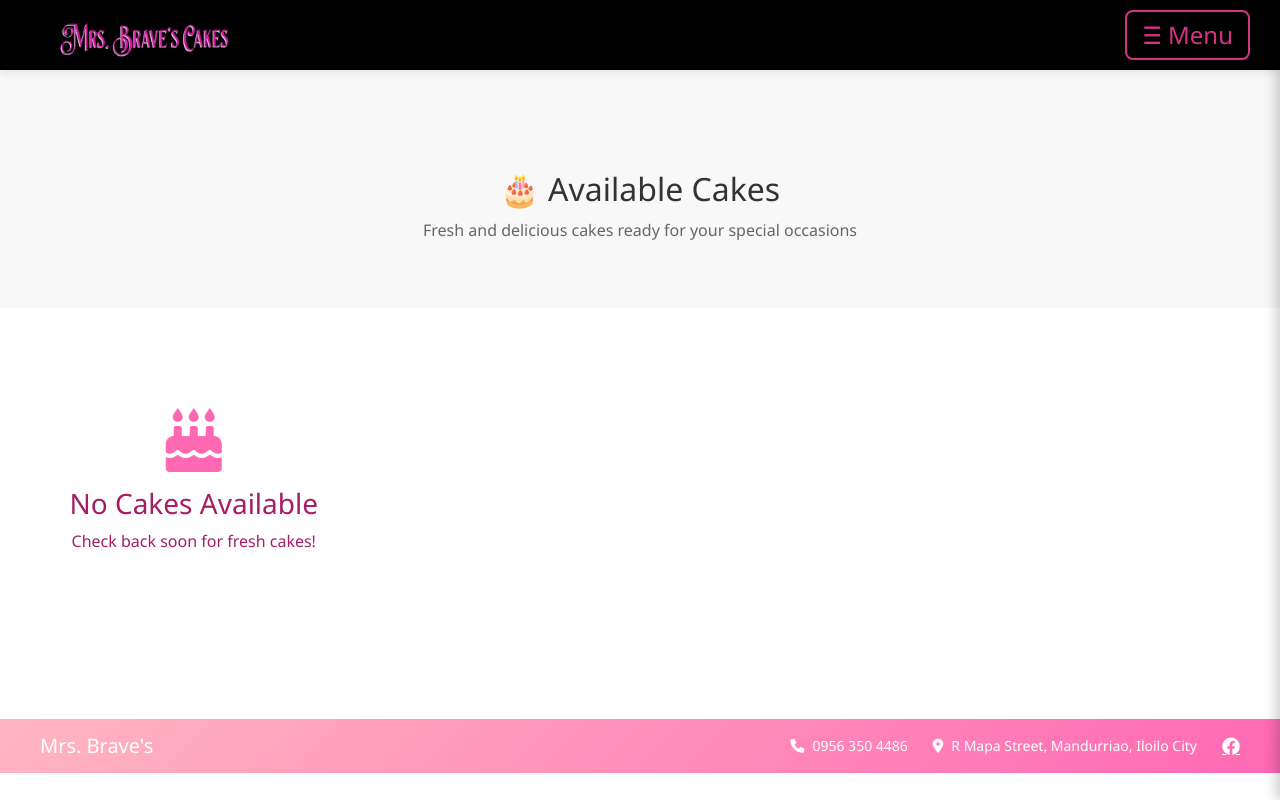
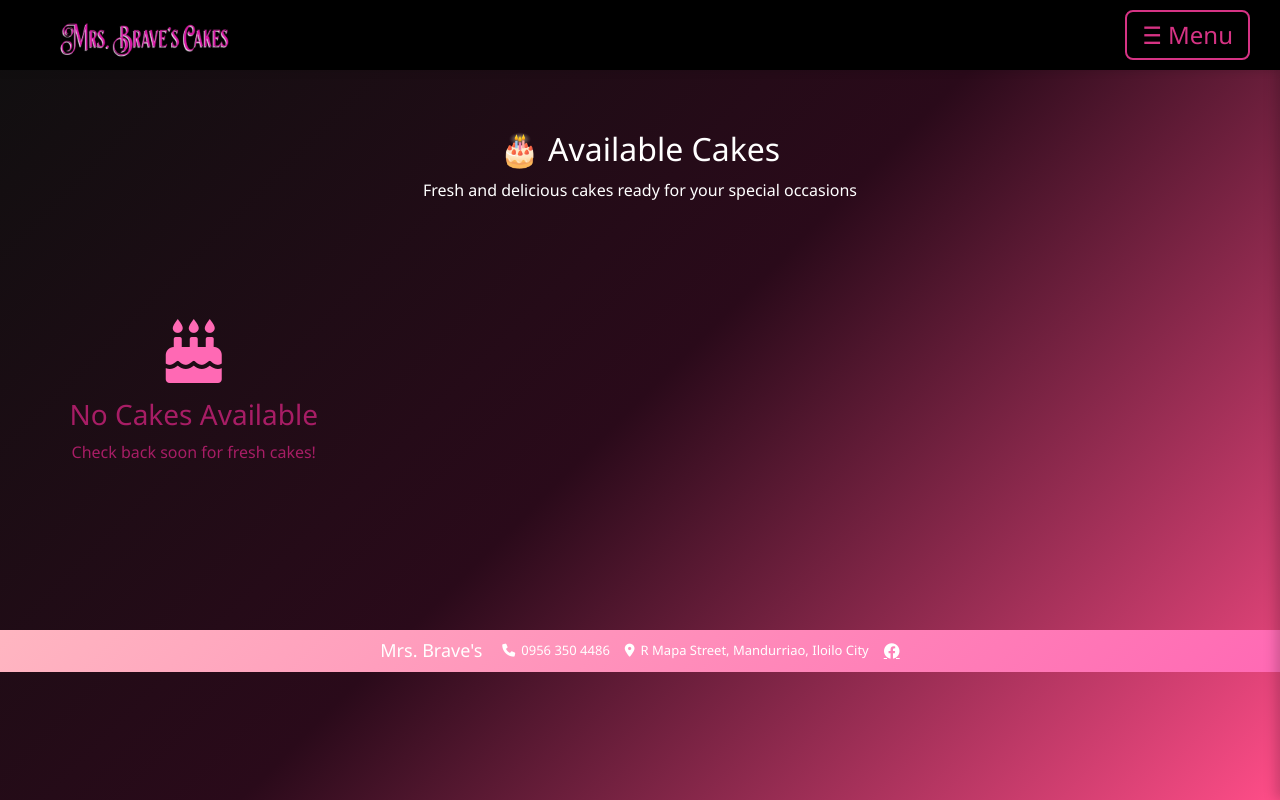
Before and after one commit to StressWare/Capstone-CakeShop, a Flask app: page /cakes in a window 1280 px wide. Run offline with Flask 3, Linux system fonts and the light colour scheme; data that the repository does not hold is empty; some libraries are stand-ins or nearby versions.

Commit message:
modal, available cakes theme changed

```diff
--- a/static/css/cakes.css
+++ b/static/css/cakes.css
@@ -7,7 +7,8 @@
 
 body {
   font-family: 'Segoe UI', Tahoma, Geneva, Verdana, sans-serif;
-  background-color: #fff;
+  background: linear-gradient(135deg, #0f0f0f, #2a0a1a, #ff4d88);
+  background-attachment: fixed;
   color: #333;
   line-height: 1.5;
 }
@@ -16,77 +17,6 @@ body {
   max-width: 1200px;
   margin: 0 auto;
   padding: 0 15px;
-}
-
-/* ===== NAVBAR ===== */
-.navbar {
-  position: fixed;
-  top: 0;
-  width: 100%;
-  background-color: #000;
-  color: #fff;
-  height: 60px;
-  display: flex;
-  align-items: center;
-  justify-content: space-between;
-  padding: 0 15px;
-  z-index: 100;
-}
-
-.navbar-brand {
-  color: #fff;
-  text-decoration: none;
-  font-weight: bold;
-  display: flex;
-  align-items: center;
-}
-
-.menu-btn {
-  background: none;
-  border: 2px solid #d63384;
-  color: #d63384;
-  border-radius: 6px;
-  padding: 5px 10px;
-  cursor: pointer;
-  font-size: 1rem;
-}
-
-.menu-btn:hover {
-  background-color: #d63384;
-  color: #fff;
-}
-
-.menu {
-  position: fixed;
-  top: 60px;
-  right: -200px;
-  width: 200px;
-  height: 100%;
-  background-color: #fff0f5;
-  box-shadow: -2px 0 8px rgba(0,0,0,0.2);
-  transition: right 0.3s ease;
-  padding: 20px;
-  display: flex;
-  flex-direction: column;
-}
-
-.menu.active {
-  right: 0;
-}
-
-.menu a {
-  text-decoration: none;
-  color: #d63384;
-  font-weight: 600;
-  margin-bottom: 15px;
-}
-
-.menu a:hover {
-  color: #a71d65;
-}
-
-.menu a.active {
-  color: #000;
 }
 
 /* ====== NAVBAR ====== */
@@ -205,8 +135,9 @@ body {
 
 /* ===== HEADER ===== */
 .header {
-  padding: 100px 15px 50px; /* extra top padding for navbar */
-  background-color: #f8f8f8;
+  padding: 60px 15px 1px; /* extra top padding for navbar */
+  background: transparent;
+  color: white;
   text-align: center;
 }
 
@@ -217,7 +148,7 @@ body {
 
 .header p {
   font-size: 1rem;
-  color: #666;
+  color: #ffffff;
 }
 
 /* ===== CAKES GRID ===== */
@@ -457,44 +427,54 @@ body {
 .custom-footer {
     background: linear-gradient(135deg, #ffb6c1, #ff69b4);
     color: white;
-  padding: 15px 40px;
+    padding: 10px 40px; /* reduced height */
+    margin-top: auto;
 }
 
+/* keep row but center everything */
 .footer-container {
     display: flex;
-  justify-content: space-between;
+    justify-content: center;  /* center everything */
     align-items: center;
+    gap: 20px;               /* spacing between items */
 }
 
+/* title */
 .footer-left h2 {
-  font-size: 20px;
+    color: white;
+    font-size: 18px;
     margin: 0;
 }
 
+/* right side */
 .footer-right {
     display: flex;
     align-items: center;
-  gap: 25px;
+    gap: 15px;
 }
 
+/* text */
 .footer-right p {
     margin: 0;
     display: flex;
     align-items: center;
-  gap: 8px;
-  font-size: 14px;
+    gap: 6px;
+    font-size: 13px;
 }
 
+/* facebook icon */
 .footer-right a {
     color: white;
-  font-size: 18px;
+    font-size: 16px;
     transition: 0.3s ease;
+    display: flex;
+    align-items: center;
 }
 
 .footer-right a:hover {
     opacity: 0.8;
     transform: scale(1.1);
-};
+}
 
 /* ===== MEDIA QUERIES ===== */
 @media (max-width: 768px) {
@@ -534,3 +514,38 @@ body {
     grid-template-columns: 1fr;
   }
 }
+
+/* ===== MOBILE: HORIZONTAL CAKE CARDS ===== */
+@media (max-width: 768px) {
+  .cakes-grid {
+    display: flex;
+    flex-wrap: nowrap;
+    overflow-x: auto;
+    gap: 14px;
+    padding: 10px;
+    scroll-snap-type: x mandatory;
+  }
+
+  .cake-card {
+    flex: 0 0 auto;
+    width: 200px;       /* increased width */
+    height: auto;       /* prevents overly tall cards */
+    scroll-snap-align: start;
+  }
+
+  .cake-image img,
+  .no-image {
+    height: 140px;      /* balanced image height */
+    width: 100%;
+    object-fit: cover;
+  }
+}
+
+/* hide scrollbar (optional clean look) */
+.cakes-grid::-webkit-scrollbar {
+  display: none;
+}
+
+.cakes-grid {
+  scrollbar-width: none;
+}
--- a/static/css/checkout.css
+++ b/static/css/checkout.css
@@ -1,5 +1,6 @@
     body {
     font-family: 'Segoe UI', Tahoma, Geneva, Verdana, sans-serif;
+
     }
 
     .checkout-container {
--- a/templates/home.html
+++ b/templates/home.html
@@ -138,7 +138,7 @@
           <div class="review-stars" style="color:#ffc107; font-size:0.9rem;">
             {% for i in range(cake.avg_rating | int) %}⭐{% endfor %}
           </div>
-          <div class="review-rating-text" style="font-size:0.75rem; color:#555;">
+          <div class="review-rating-text" style="font-size:0.75rem; color:#ffffff;">
             {{ cake.avg_rating }} / 5 ({{ cake.review_count }} reviews)
           </div>
           <div class="price-box" style="margin-top:5px;">
```
Also changed, not shown: other parts of static/css/cakes.css (+40 -1 lines), static/css/style.css (+21 -6 lines), templates/cakes.html (+0 -37 lines), static/img/pinkbg.jpg (added). Lines whose indentation alone changed are shown as unchanged.
